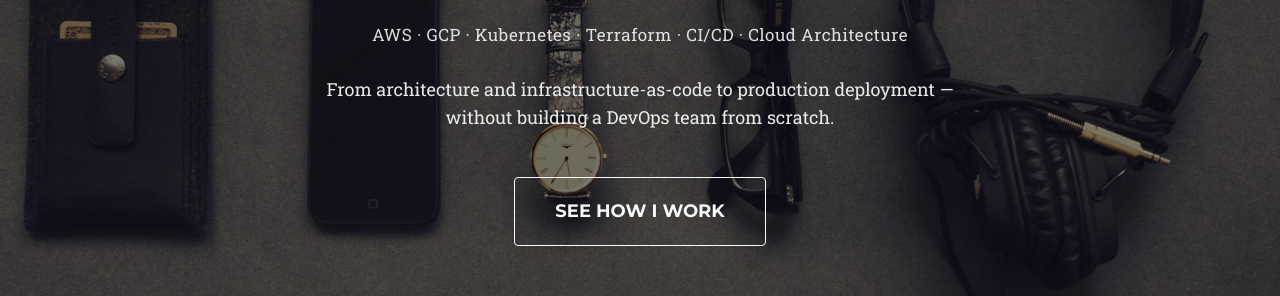
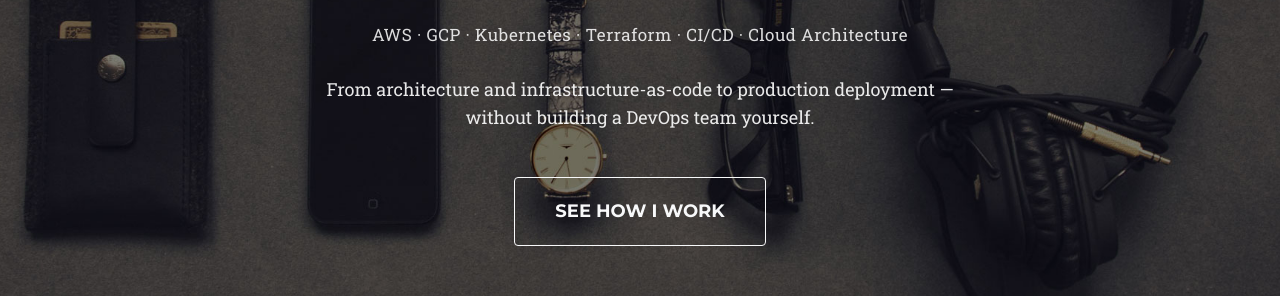
Before and after one commit to yyarmoshyk/yarmoshyk.pro, a Jekyll site: the page built from src/index.md, in a window 1280 px wide and 900 px high, scrolled down 331 px. Shown: the part 183-479 px from the top of the window. Built offline with Jekyll 4.4.1, drawn with Linux system fonts in a browser that asks for light colours; some web fonts are replaced.

Commit message:
gentle massage for text statements

```diff
--- a/src/_data/sitetext.yml
+++ b/src/_data/sitetext.yml
@@ -25,7 +25,7 @@ en: &DEFAULT_EN
     subtitle: "I build AWS & GCP cloud platforms for post-seed startups, turning MVP infrastructure into secure, scalable, production-ready environments."
     location: "Based in Poland · Working with startups globally · Europe · Israel · USA"
     keywords: "AWS · GCP · Kubernetes · Terraform · CI/CD · Cloud Architecture"
-    closing: "From architecture and infrastructure-as-code to production deployment — without building a DevOps team from scratch."
+    closing: "From architecture and infrastructure-as-code to production deployment — without building a DevOps team yourself."
     button2: See how I work
     buttonlink2: "#how-i-work"
 
```
